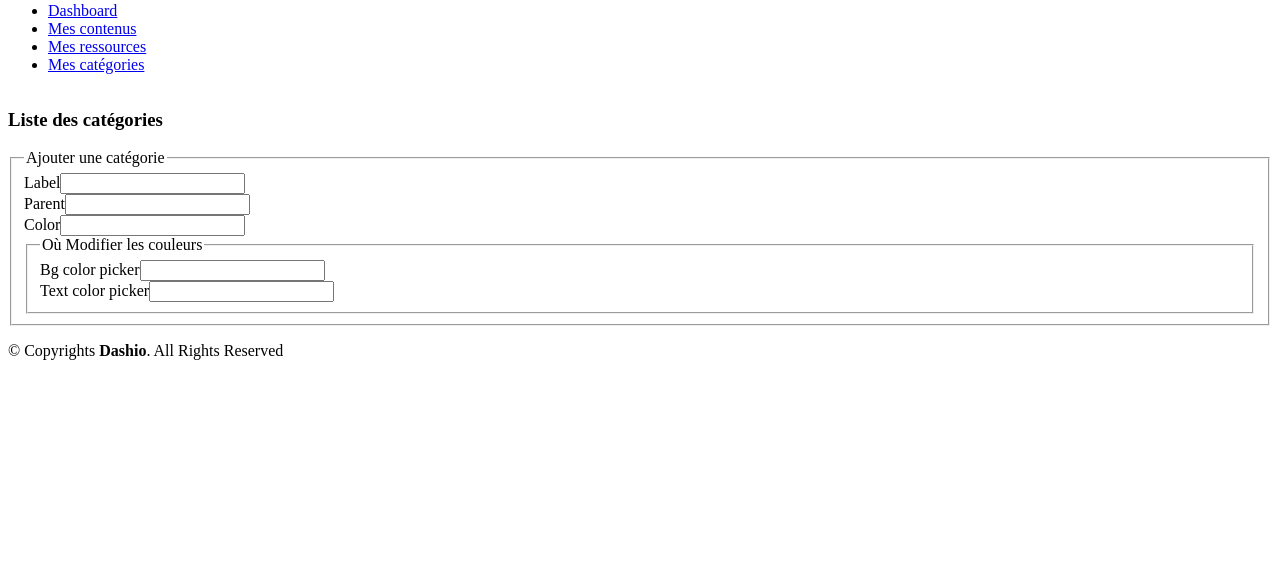
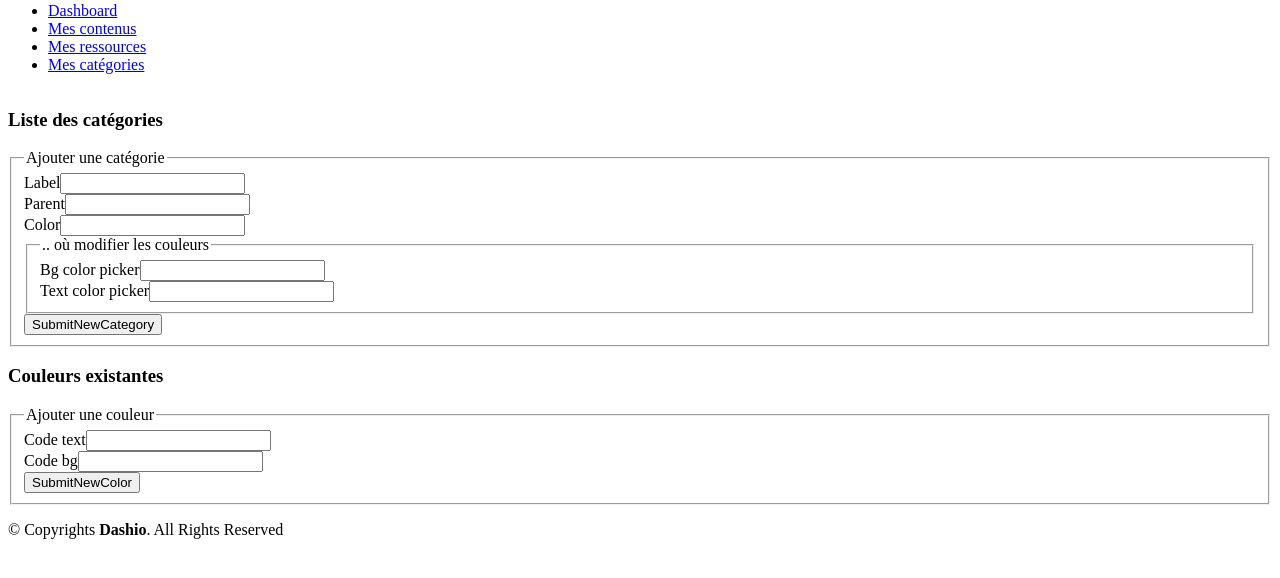
Before and after one commit to jerkodeur/DevMemories, a Symfony app: template templates/dashboard/category/list.html.twig in a window 1280 px wide. Shown: the part 108-686 px from the top of the page. Run offline with Twig, Linux system fonts and the light colour scheme; the template is opened without the code that fills it, so the values that code supplies are empty; form fields are guessed from the names that the template uses; some libraries are stand-ins or nearby versions.

Commit message:
Add a form for new categories and define async js for arrows #29"

```diff
--- /dev/null
+++ b/assets/dashboard/css/pages/category/_color-section.scss
@@ -0,0 +1,3 @@
+.colors-handle-container {
+    // width: 30%;
+}
--- a/assets/dashboard/css/style.scss
+++ b/assets/dashboard/css/style.scss
@@ -20,5 +20,4 @@
 @import "./table-responsive";
 @import "./to-do";
 
-@import "./_category-accordion.scss";
-@import "./form";
+@import "pages/category/category.scss";
--- a/src/Form/CategoryType.php
+++ b/src/Form/CategoryType.php
@@ -22,7 +22,7 @@ class CategoryType extends AbstractType
             ])
             ->add('color', EntityType::class, [
                 'class' => Color::class,
-                'label' => 'Sélectionnez une couleur existante'
+                'label' => 'Sélectionnez une couleur existante...'
             ])
             ->add('bgColorPicker', ColorType::class, [
                 'label' => 'Fond',
@@ -32,7 +32,7 @@ class CategoryType extends AbstractType
                 'label' => 'Texte',
                 'mapped' => false
             ])
-            ->add('submitColor', SubmitType::class, [
+            ->add('submitNewCategory', SubmitType::class, [
                 'label' => 'Créer la catégorie'
             ])
         ;
--- a/templates/dashboard/category/list.html.twig
+++ b/templates/dashboard/category/list.html.twig
@@ -3,27 +3,16 @@
 {% block title %}{% trans %}Mes catégories{% endtrans %}{% endblock %}
 
 {% block body %}
-
-    <section class="tree-categories-container container">
-        <h1>{% trans %}Liste des catégories{% endtrans %}</h1>
-        <form action="" class="form_category">
-            <fieldset>
-                <legend>{% trans %}Ajouter une catégorie{% endtrans %}</legend>
-                    {{ form_start(category_form) }}
-                        {{ form_row(category_form.label) }}
-                        {{ form_row(category_form.parent) }}
-                        {{ form_row(category_form.color) }}
-                        <fieldset class="form-custom-colors">
-                            <legend>Où Modifier les couleurs</legend>
-                            <div class="custom-colors-container">
-                                <div class="flex-equal">{{ form_row(category_form.bgColorPicker) }}</div>
-                                <div class="flex-equal">{{ form_row(category_form.textColorPicker) }}</div>
-                            </div>
-                        </fieldset>
-                    {{ form_end(category_form) }}
-            </fieldset>
-        </form>
-
+    <div class="categories-main-container row">
+        <section class="categories-handle-container col-12 col-md-6">
+            <h1 id="category-title">
+                {% trans %}Liste des catégories{% endtrans %}
+                <span>
+                    <i class="fas fa-chevron-down" id="cat-arrow-down" style="display: inline-block"></i>
+                    <i class="fas fa-chevron-up" id="cat-arrow-up" style="display: none"></i>
+                </span>
+            </h1>
+            <div class="tree-categories-container" id="category-list">
                 {% macro menu_categories(categories) %}
                     {% import _self as macros %}
                     {% for category in categories %}
@@ -34,7 +23,8 @@
                                 >
                                     {{ category.label }}
                                     {% if category.subCategories|length > 0 %}
-                                <i class="fas fa-chevron-down"></i>
+                                        <i class="fas fa-chevron-down" id="{{category.slug}}-subCat-arrow-down" style="display: inline-block"></i>
+                                        <i class="fas fa-chevron-up" id="{{category.slug}}-subCat-arrow-up"style="display:none"></i>
                                     {% endif %}
                                 </button>
                             </li>
@@ -50,8 +40,45 @@
                 {% import _self as macros %}
 
                 {{ macros.menu_categories(categories, 1) }}
+            </div>
+            <form action="" class="form-container">
+                <fieldset>
+                    <legend>{% trans %}Ajouter une catégorie{% endtrans %}</legend>
+                        {{ form_start(category_form) }}
+                            {{ form_row(category_form.label) }}
+                            {{ form_row(category_form.parent) }}
+                            {{ form_row(category_form.color) }}
+                            <fieldset class="form-custom-colors">
+                                <legend>.. où modifier les couleurs</legend>
+                                <div class="custom-colors-container">
+                                    <div class="flex-equal">{{ form_row(category_form.bgColorPicker) }}</div>
+                                    <div class="flex-equal">{{ form_row(category_form.textColorPicker) }}</div>
+                                </div>
+                            </fieldset>
+                            {{ form_row(category_form.submitNewCategory) }}
+                        {{ form_end(category_form) }}
+                </fieldset>
+            </form>
 
         </section>
+        <section class="colors-handle-container col-12 col-md-4">
+            <h1>{% trans %}Couleurs existantes{% endtrans %}</h1>
+            <form action="" class="form-container">
+                <fieldset>
+                    <legend>{% trans %}Ajouter une couleur{% endtrans %}</legend>
+                        {{ form_start(color_form) }}
+                            <div class="form-custom-colors">
+                                <div class="custom-colors-container form-colors">
+                                    <div class="flex-equal">{{ form_row(color_form.code_text) }}</div>
+                                    <div class="flex-equal">{{ form_row(color_form.code_bg) }}</div>
+                                </div>
+                                {{ form_row(color_form.submitNewColor) }}
+                            </div>
+                        {{ form_end(color_form) }}
+                </fieldset>
+            </form>
+        </section>
+    </div>
 
 {% endblock %}
 
@@ -59,14 +86,32 @@
     {{ parent() }}
     <script>
         window.onload = () => {
+            // Add a listener to the category title to show/hide the subCategories
             let buttons = document.querySelectorAll("button[class*='cat-accordion-button']");
             for(let button of buttons) {
                 const label = button.className.split('_')[1];
+                const subCatArrowDown = document.getElementById(`${label}-subCat-arrow-down`);
+                const subCatArrowUp = document.getElementById(`${label}-subCat-arrow-up`);
                 button.addEventListener("click", function(){
                     const toggleNode = document.getElementById(`cat-accordion-sub_${label}`);
-                    toggleNode.style.display = toggleNode.style.display === "none" ? "block" : "none";
+                    toggleNode.style.display = toggleNode.style.display === "none" ? "inline-block" : "none";
+                    subCatArrowDown.style.display = subCatArrowDown.style.display === "inline-block" ? "none" : "inline-block";
+                    subCatArrowUp.style.display = subCatArrowUp.style.display === "inline-block" ? "none" : "inline-block";
                 })
             }
+
+            // Hide/show list of categories on click
+            const handleButtonList = document.getElementById('category-title');
+            {# console.log(catArrow.className); #}
+            const catArrowDown = document.getElementById('cat-arrow-down');
+            const catArrowUp = document.getElementById('cat-arrow-up');
+            handleButtonList.addEventListener("click", function(){
+                const categoryList = document.getElementById('category-list');
+                categoryList.style.display = categoryList.style.display === "none" ? "inline-block" : "none";
+                catArrowDown.style.display = catArrowDown.style.display === "inline-block" ? "none" : "inline-block";
+                catArrowUp.style.display = catArrowUp.style.display === "inline-block" ? "none" : "inline-block";
+                console.log(catArrowUp.style.display)
+            })
         }
     </script>
 {% endblock %}
```
Also changed, not shown: assets/dashboard/css/pages/category/_accordion-section.scss (renamed from assets/dashboard/css/_category-accordion.scss, +10 -11 lines), assets/dashboard/css/pages/category/_form.scss (renamed from assets/dashboard/css/_form.scss, +16 -4 lines), assets/dashboard/css/pages/category/category.scss (added, +18 -0 lines), src/Controller/Dashboard/CategoryController.php (+4 -4 lines), src/Form/ColorsType.php (renamed from src/Form/ColorType.php, +12 -3 lines). Lines whose indentation alone changed are shown as unchanged.
